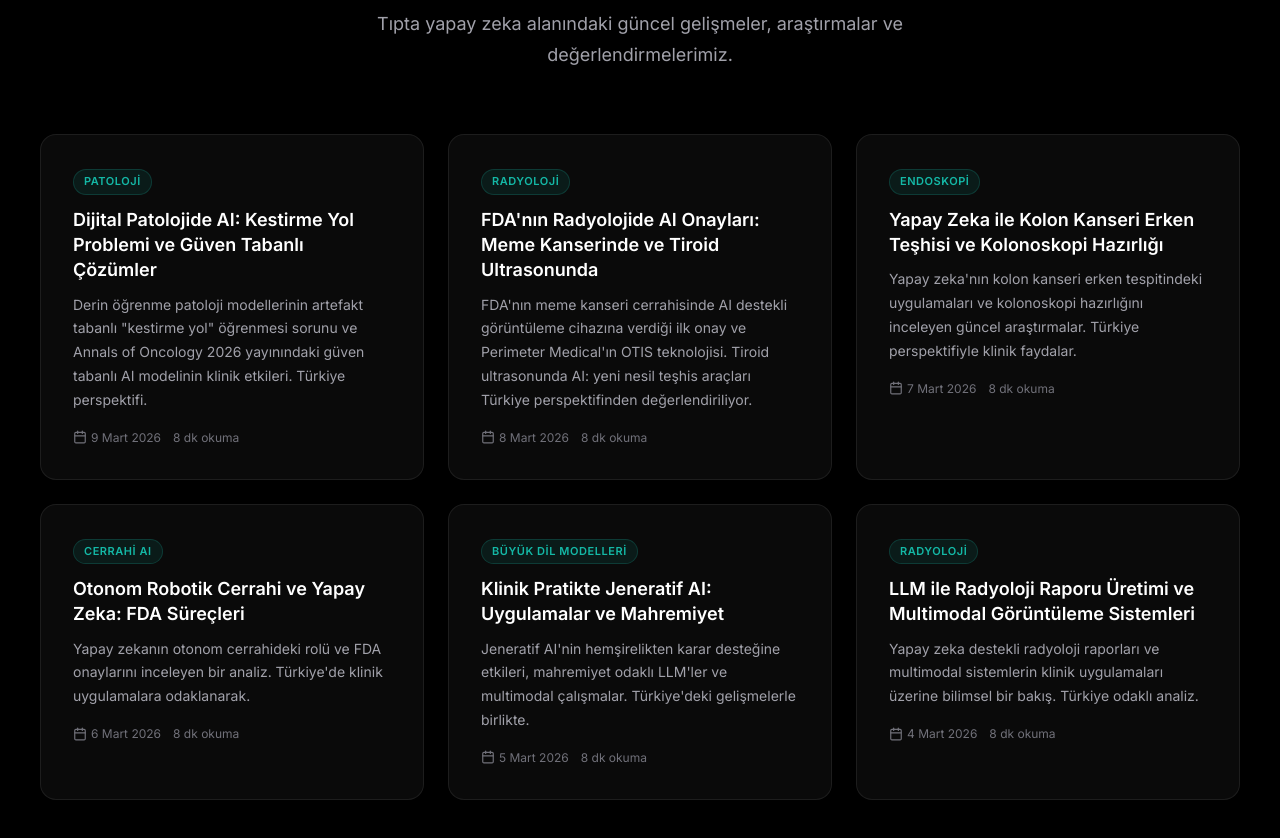
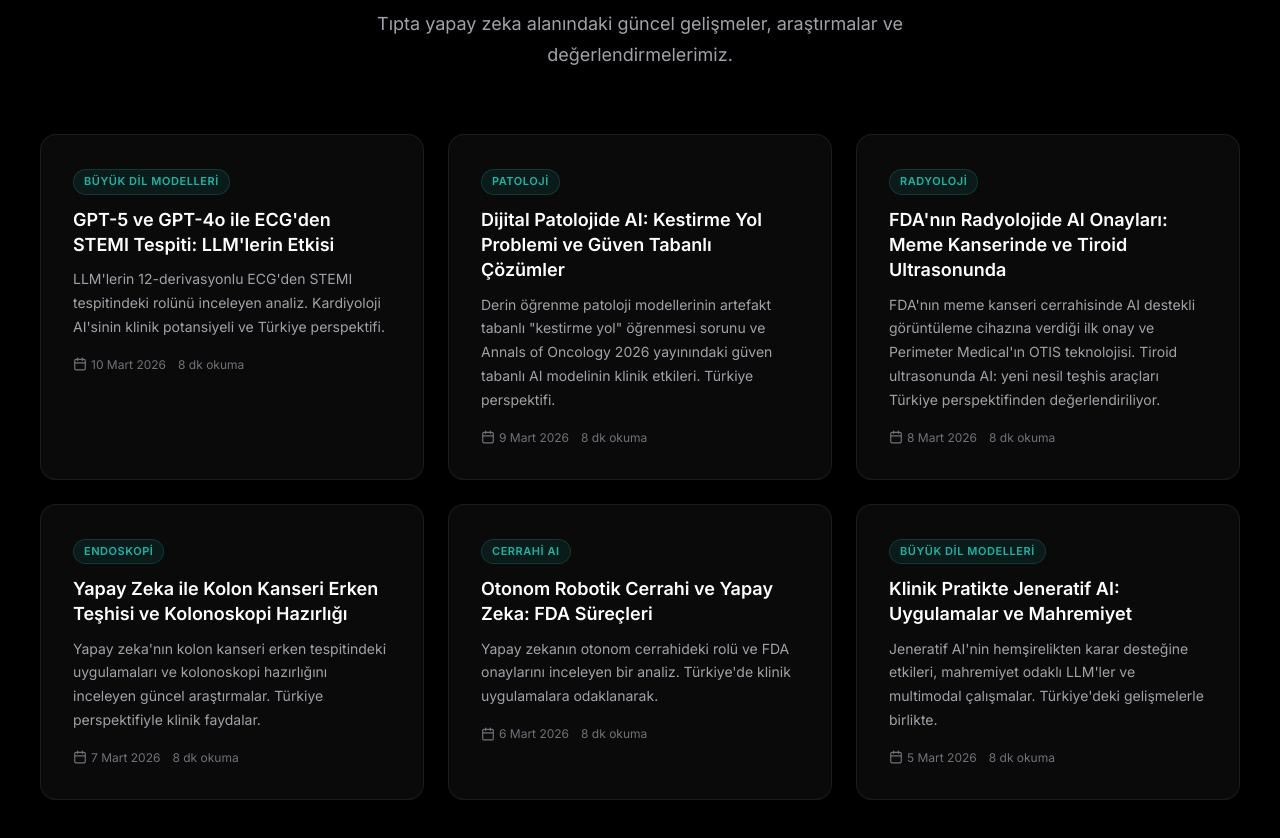
Before and after one commit to cem2im/tyzd-website, a plain HTML site: page index.html in a window 1280 px wide. Shown: the part 4040-4878 px from the top of the page. Drawn offline with Linux system fonts and the light colour scheme.

Commit message:
🏠 index.html: Yeni LLM/ECG kartı eklendi, max 6 sınırı korundu

```diff
--- a/index.html
+++ b/index.html
@@ -1529,6 +1529,18 @@
                 </div>
                 <div class="blog-grid">
                     <div class="blog-card">
+                        <span class="blog-tag">Büyük Dil Modelleri</span>
+                        <h4><a href="blog/gpt5-ve-gpt4o-ile-ecgden-stemi-tespiti-llmlerin-etkisi.html" style="color: inherit; text-decoration: none;">GPT-5 ve GPT-4o ile ECG'den STEMI Tespiti: LLM'lerin Etkisi</a></h4>
+                        <p>LLM'lerin 12-derivasyonlu ECG'den STEMI tespitindeki rolünü inceleyen analiz. Kardiyoloji AI'sinin klinik potansiyeli ve Türkiye perspektifi.</p>
+                        <div class="blog-meta">
+                            <span>
+                                <svg viewBox="0 0 24 24" fill="none" stroke="currentColor" stroke-width="2" stroke-linecap="round"><rect x="3" y="4" width="18" height="18" rx="2"/><line x1="16" y1="2" x2="16" y2="6"/><line x1="8" y1="2" x2="8" y2="6"/><line x1="3" y1="10" x2="21" y2="10"/></svg>
+                                10 Mart 2026
+                            </span>
+                            <span>8 dk okuma</span>
+                        </div>
+                    </div>
+                    <div class="blog-card">
                         <span class="blog-tag">Patoloji</span>
                         <h4><a href="blog/dijital-patolojide-ai-kestirme-yol-problemi-ve-guven-tabanli-cozumler.html" style="color: inherit; text-decoration: none;">Dijital Patolojide AI: Kestirme Yol Problemi ve Güven Tabanlı Çözümler</a></h4>
                         <p>Derin öğrenme patoloji modellerinin artefakt tabanlı "kestirme yol" öğrenmesi sorunu ve Annals of Oncology 2026 yayınındaki güven tabanlı AI modelinin klinik etkileri. Türkiye perspektifi.</p>
@@ -1584,18 +1596,6 @@
                             <span>
                                 <svg viewBox="0 0 24 24" fill="none" stroke="currentColor" stroke-width="2" stroke-linecap="round"><rect x="3" y="4" width="18" height="18" rx="2"/><line x1="16" y1="2" x2="16" y2="6"/><line x1="8" y1="2" x2="8" y2="6"/><line x1="3" y1="10" x2="21" y2="10"/></svg>
                                 5 Mart 2026
-                            </span>
-                            <span>8 dk okuma</span>
-                        </div>
-                    </div>
-                    <div class="blog-card">
-                        <span class="blog-tag">Radyoloji</span>
-                        <h4><a href="blog/llm-ile-radyoloji-raporu-uretimi-ve-multimodal-goruntuleme-s.html" style="color: inherit; text-decoration: none;">LLM ile Radyoloji Raporu Üretimi ve Multimodal Görüntüleme Sistemleri</a></h4>
-                        <p>Yapay zeka destekli radyoloji raporları ve multimodal sistemlerin klinik uygulamaları üzerine bilimsel bir bakış. Türkiye odaklı analiz.</p>
-                        <div class="blog-meta">
-                            <span>
-                                <svg viewBox="0 0 24 24" fill="none" stroke="currentColor" stroke-width="2" stroke-linecap="round"><rect x="3" y="4" width="18" height="18" rx="2"/><line x1="16" y1="2" x2="16" y2="6"/><line x1="8" y1="2" x2="8" y2="6"/><line x1="3" y1="10" x2="21" y2="10"/></svg>
-                                4 Mart 2026
                             </span>
                             <span>8 dk okuma</span>
                         </div>
```
